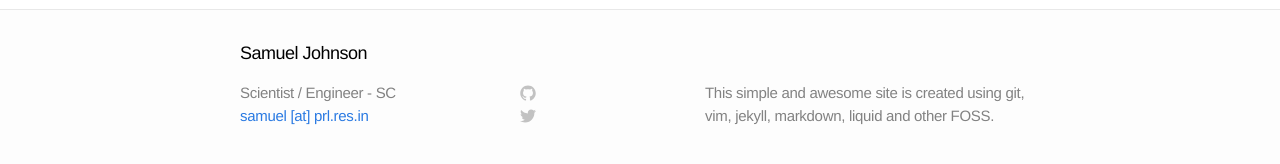
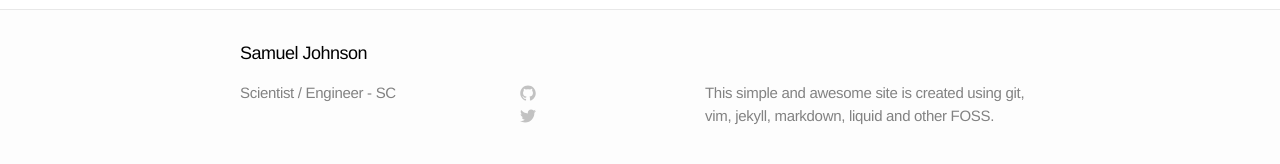
Before and after one commit to samueljohnson/samueljohnson.github.io.archive, a Jekyll site: the page built from index.markdown, in a window 1280 px wide. Shown: the part 209-373 px from the top of the page. Built offline with Jekyll 4.4.1, drawn with Linux system fonts in a browser that asks for light colours; some of the changed lines change nothing that is shown.

Commit message:
Removed email

```diff
--- a/_config.yml
+++ b/_config.yml
@@ -1,7 +1,7 @@
 # Site settings
 name: Samuel Johnson
 title: Scientist / Engineer - SC
-email: samuel [at] prl.res.in
+# email: samuel [at] prl.res.in
 description: "This simple and awesome site is created using git, vim, jekyll, markdown, liquid and other FOSS."
 baseurl: ""
 url: "http://www.prl.res.in/~samuel"
```
